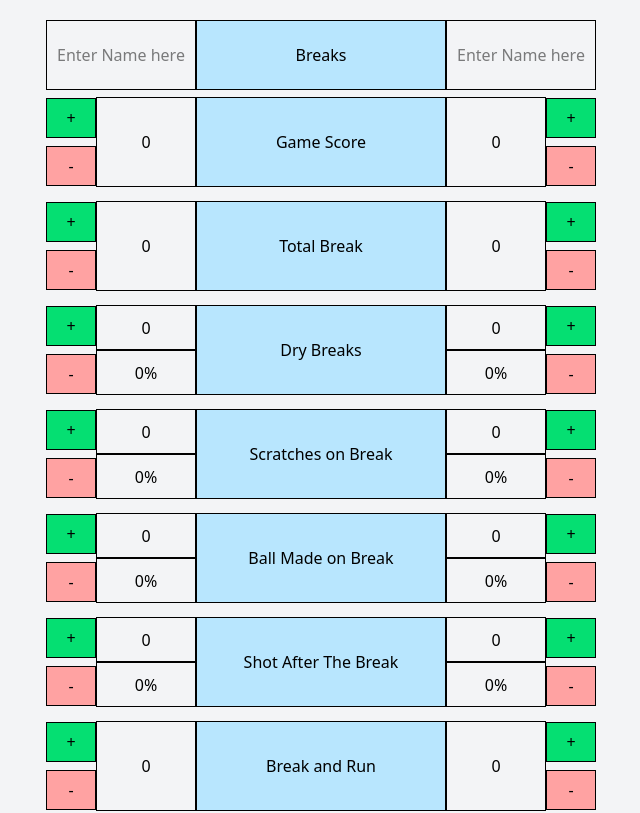
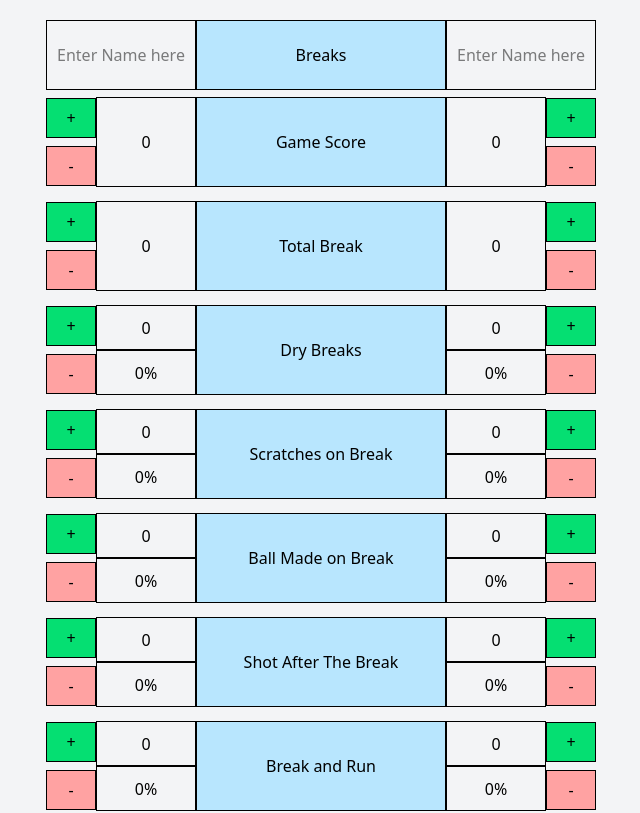
Before and after one commit to riomaemoto/accu_stat2.0, a Next.js app: page / in a window 1280 px wide. Shown: the top 813 px of the page, without its empty margins (319-959 px from the left). Built offline with nearby package versions, Linux system fonts and the light colour scheme.

Commit message:
added break and run with  percentage

```diff
--- a/src/app/page.tsx
+++ b/src/app/page.tsx
@@ -161,7 +161,7 @@ export default function Home() {
           setRightNumber={setShotAfterTheBreakRight}
           boxTitle="Shot After The Break"
         />
-        <Rowbox
+        <PercentageRowbox
           leftNumber={breakAndRunLeft}
           rightNumber={breakAndRunRight}
           setLeftNumber={setBreakAndRunLeft}
```
